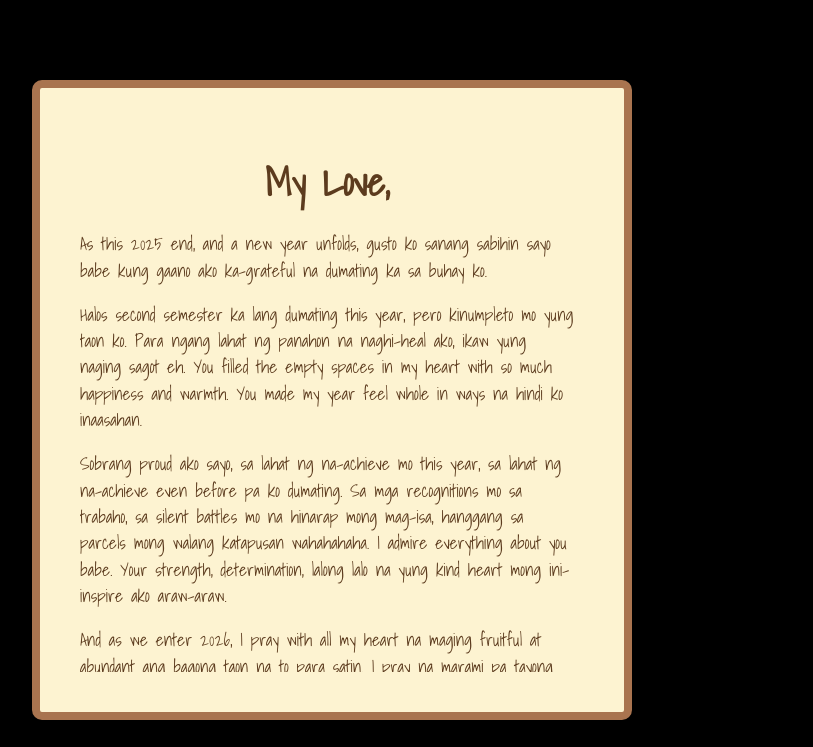
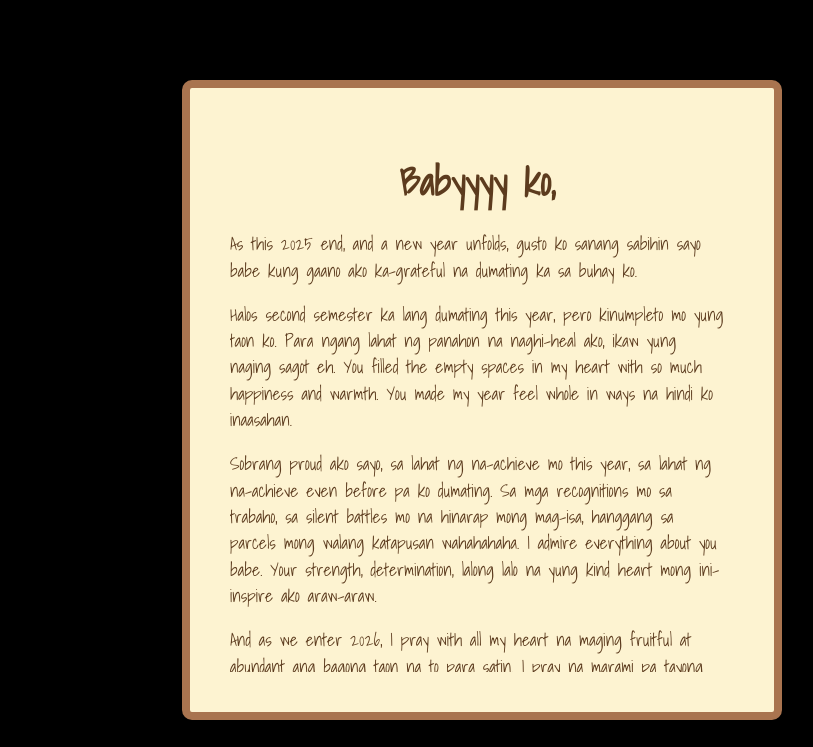
Before and after one commit to benjomdg1/LOVE-KITA-ELAINE-HMPPPP, a plain HTML site: page index.html in a window 1280 px wide. Shown: the whole page, without its empty margins (308-1121 px from the left). Drawn offline with Linux system fonts and the light colour scheme.

Commit message:
Update index.html

```diff
--- a/index.html
+++ b/index.html
@@ -7,14 +7,16 @@
   <link rel="stylesheet" href="style.css" />
 </head>
 <body>
+  <!-- Starry background -->
+  <canvas id="starCanvas"></canvas>
+
+  <!-- Petal heart + paper container -->
   <div class="container">
-    <div class="petal-heart">
-      <!-- Petals dynamically generated with JS -->
-    </div>
+    <div class="petal-heart"></div>
 
     <div class="paper" id="lovePaper">
       <div class="love-letter">
-  <h1>My Love,</h1>
+        <h1>Babyyyy ko,</h1>
 
         <p>
           As this 2025 end, and a new year unfolds, gusto ko sanang sabihin sayo babe
@@ -56,7 +58,8 @@
 
         <div class="signature">— Benson ❤️</div>
       </div>
-
+    </div>
+  </div>
 
   <script src="script.js"></script>
 </body>
```
Lines whose indentation alone changed are shown as unchanged.
